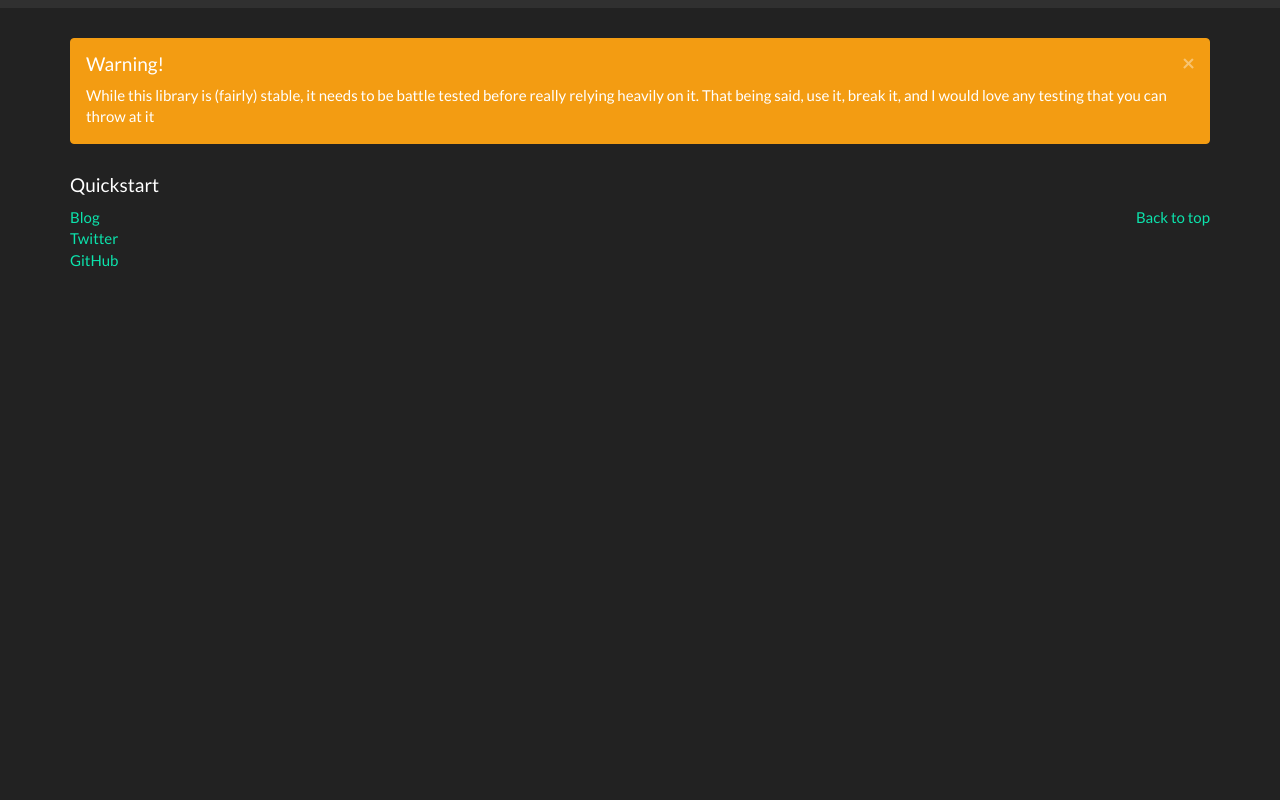
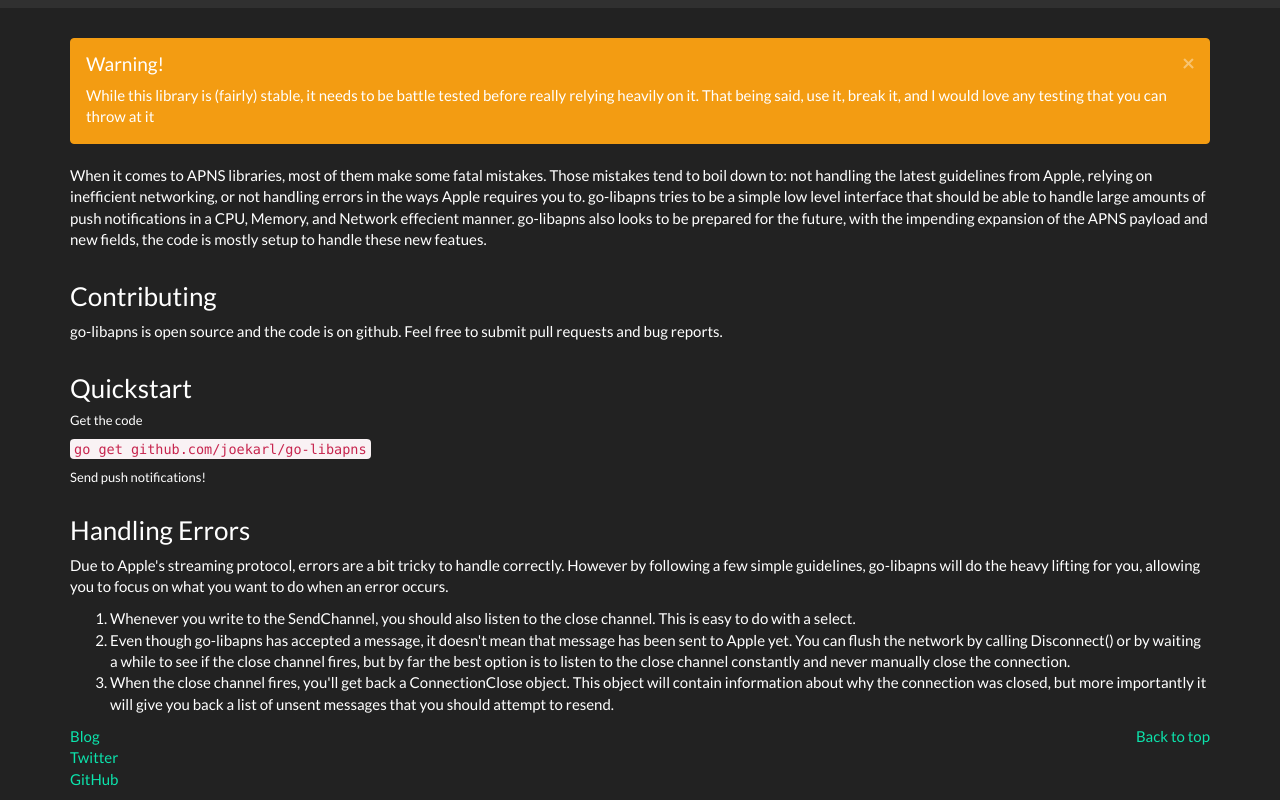
Before and after one commit to joekarl/go-libapns, a plain HTML site: page index.html in a window 1280 px wide. Shown: the part 323-1123 px from the top of the page. Before the commit the page ends 800 px from the top, so only its background shows below. Drawn offline with nearby package versions, Linux system fonts and the light colour scheme.

Commit message:
Better examples

```diff
--- a/index.html
+++ b/index.html
@@ -30,6 +30,7 @@
           <li><a href="http://github.com/joekarl/go-libapns">Source</a></li>
           <li><a href="http://godoc.org/github.com/joekarl/go-libapns">GoDoc</a></li>
           <li><a href="#quickstart">Quickstart</a></li>
+          <li><a href="#contribute">Contribute</a></li>
         </ul>
       </div>
     </div>
@@ -47,16 +48,42 @@
       </div>
     </div>
 
+    <div class="container">
+      <p>When it comes to APNS libraries, most of them make some fatal mistakes. Those mistakes tend to boil down to: not handling the latest guidelines from Apple, relying on inefficient networking, or not handling errors in the ways Apple requires you to. go-libapns tries to be a simple low level interface that should be able to handle large amounts of push notifications in a CPU, Memory, and Network effecient manner. go-libapns also looks to be prepared for the future, with the impending expansion of the APNS payload and new fields, the code is mostly setup to handle these new featues.</p>
+    </div>
+
+    <div id="contribute" class="container">
+      <h3>Contributing</h3>
+      <p>go-libapns is open source and the code is on github. Feel free to submit pull requests and bug reports.</p>
+    </div>
+
     <div id="quickstart" class="container">
-      <h4>Quickstart</h4>
+      <h3>Quickstart</h3>
+      <h6>Get the code</h6>
+      <code>go get github.com/joekarl/go-libapns</code>
+      <h6>Send push notifications!</h6>
       <script src="https://gist.github.com/joekarl/a93238739cf9b339a924.js"></script>
     </div>
+
+    <div class="container">
+      <h3>Handling Errors</h3>
+      <p>Due to Apple's streaming protocol, errors are a bit tricky to handle correctly. However by following a few simple guidelines, go-libapns will do the heavy lifting for you, allowing you to focus on what you want to do when an error occurs.</p>
+      <p>
+        <ol>
+          <li>Whenever you write to the SendChannel, you should also listen to the close channel. This is easy to do with a select.</li>
+          <li>Even though go-libapns has accepted a message, it doesn't mean that message has been sent to Apple yet. You can flush the network by calling Disconnect() or by waiting a while to see if the close channel fires, but by far the best option is to listen to the close channel constantly and never manually close the connection.</li>
+          <li>When the close channel fires, you'll get back a ConnectionClose object. This object will contain information about why the connection was closed, but more importantly it will give you back a list of unsent messages that you should attempt to resend.</li>
+        </ol>
+      </p>
+      <script src="https://gist.github.com/joekarl/e38ffa0f5595c4c0b1ff.js"></script>
+    </div>
+
 
     <footer>
       <div class="container">
         <ul class="list-unstyled">
           <li class="pull-right"><a href="#top">Back to top</a></li>
-          <li><a href="http://joekarl.github.io" onclick="pageTracker._link(this.href); return false;">Blog</a></li>
+          <li><a href="http://joekarl.github.io">Blog</a></li>
           <li><a href="https://twitter.com/joekarl">Twitter</a></li>
           <li><a href="https://github.com/joekarl/">GitHub</a></li>
         </ul>
```
